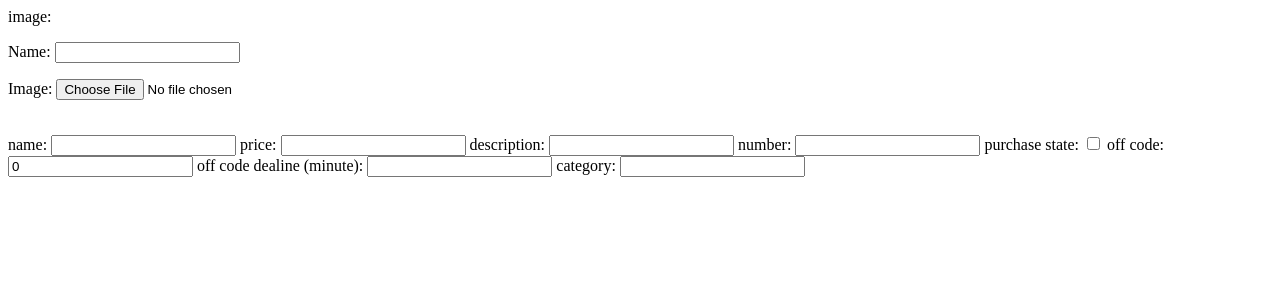
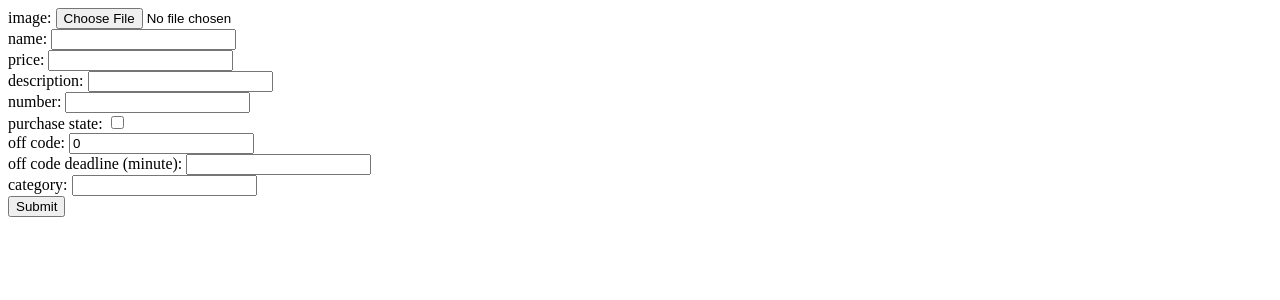
Before and after one commit to rezabhm/InstaPay, a Django app: page /product/create/form/ in a window 1280 px wide. Shown: the top 300 px of the page. Run offline with Django 3.2, Linux system fonts and the light colour scheme; a user stored in the database is signed in.

Commit message:
product create form 1

```diff
--- a/InstaPayServer/InstaPay/admin.py
+++ b/InstaPayServer/InstaPay/admin.py
@@ -22,7 +22,7 @@ class ProductAdmin(admin.ModelAdmin):
 
     fieldsets = (
 
-        ("product information", {"fields": ("name", "price", "description", "number", "category", "product_hashcode")}),
+        ("product information", {"fields": ("name", "price", "description", "number", "category", "product_hashcode", "image")}),
         ("off code", {"fields": ("off_code", "off_code_deadline")}),
         ("status", {"fields": ("purchase_state",)}),
         ("relation", {"fields": ("bloger",)})
--- a/InstaPayServer/InstaPay/models.py
+++ b/InstaPayServer/InstaPay/models.py
@@ -218,11 +218,11 @@ class Product(models.Model):
     # product hashcode
     product_hashcode = models.CharField(max_length=128, default=str(hash(name) % 10 ** 8))
 
-    # image
-    image = models.ImageField(upload_to="product_image/", default=None)
-
     # relation
     bloger = models.ForeignKey(Bloger, on_delete=models.CASCADE)
+
+    # image
+    image = models.ImageField(upload_to="InstaPay/Product_Image/", default=None)
 
     def __str__(self):
         return str(self.name)
--- a/InstaPayServer/InstaPay/templates/InstaPay/Create_Product.html
+++ b/InstaPayServer/InstaPay/templates/InstaPay/Create_Product.html
@@ -7,39 +7,42 @@
 
     {{ csrf_token }}
 
-    image: {{ form.as_p }}<br>
+    <label for="image">image: </label>
+    <input type="file" name="image" id="image"><br>
 
     <input type="hidden" value="{{ username }}" name="page_name" >
 
     <label for="name">name:</label>
-    <input type="text" id="name" name="name">
+    <input type="text" id="name" name="name"><br>
 
 
     <label for="price">price:</label>
-    <input type="number" id="price" name="price">
+    <input type="number" id="price" name="price"><br>
 
 
     <label for="description">description:</label>
-    <input type="text" id="description" name="description">
+    <input type="text" id="description" name="description"><br>
 
 
     <label for="number">number:</label>
-    <input type="number" id="number" name="number">
+    <input type="number" id="number" name="number"><br>
 
 
     <label for="purchase_state">purchase state: </label>
-    <input type="checkbox" id="purchase_state" name="purchase_state" value="true">
+    <input type="checkbox" id="purchase_state" name="purchase_state" value="true"><br>
 
 
     <label for="off_code">off code:</label>
-    <input type="number" id="off_code" name="off_code" value="0">
+    <input type="number" id="off_code" name="off_code" value="0"><br>
 
 
-    <label for="off_code_deadline">off code dealine (minute):</label>
-    <input type="number" id="off_code_deadline" name="off_code_deadline">
+    <label for="off_code_deadline">off code deadline (minute):</label>
+    <input type="number" id="off_code_deadline" name="off_code_deadline"><br>
 
     <label for="category">category: </label>
-    <input type="text" id="category" name="category">
+    <input type="text" id="category" name="category"><br>
+
+    <input type="submit" >
 
 </form>
 
--- a/InstaPayServer/InstaPay/urls.py
+++ b/InstaPayServer/InstaPay/urls.py
@@ -115,6 +115,6 @@ urlpatterns = [
     # Product Urls
 
     re_path(r"^product/create/form/$", views.create_product_form, name="Create_Product_form"),
-
+    re_path(r"^product/create/$", views.create_product, name="Create_Product"),
 
 ]
--- a/InstaPayServer/InstaPay/views.py
+++ b/InstaPayServer/InstaPay/views.py
@@ -599,6 +599,7 @@ def bloger_change_password_form(requests, page_name, password_hashcode):
             # password is incorrect
             return bloger_login_form(requests, "اطلاعات وارد شده نادرست است.")
 
+
 @csrf_exempt
 def bloger_change_password(requests):
 
@@ -650,12 +651,12 @@ def create_product_form(requests):
         # return create product form
         product_form = loader.get_template("InstaPay/Create_Product.html")
 
-        context = Context({
+        context = {
 
             "form": form.ProductForm(),
             "username": requests.user.username,
 
-        })
+        }
 
         return HttpResponse(product_form.render(context))
 
@@ -663,3 +664,58 @@ def create_product_form(requests):
 
         # redirect to main page
         return main(requests)
+
+
+@csrf_exempt
+def create_product(requests):
+
+    """
+    create product and store it's image
+    """
+
+    if requests.user.is_authenticated and not requests.user.is_superuser:
+
+        # create form
+
+        # save form image and product information
+        requests_inf = requests.POST
+
+        # get bloger object
+        bloger_obj = models.Bloger.objects.all().filter(page_name=requests.user.username)[0]
+
+        # get information
+        name = requests_inf["name"]
+        price = requests_inf["price"]
+        description = requests_inf["description"]
+        number = requests_inf["number"]
+        off_code = requests_inf["off_code"]
+        off_code_deadline = requests_inf["off_code_deadline"]
+        category = requests_inf["category"]
+        image = requests.FILES.get('image')
+
+        # set purchase_state value
+        try:
+            x = requests_inf["purchase_state"]
+            purchase_state = True
+        except:
+            purchase_state = False
+
+        # create product object
+        prod = models.Product()
+
+        # set attribute
+        prod.name = name
+        prod.price = price
+        prod.description = description
+        prod.number = number
+        prod.purchase_state = purchase_state
+        prod.off_code = off_code
+        prod.off_code_deadline = off_code_deadline
+        prod.category = category
+        prod.image = image
+        prod.bloger = bloger_obj
+
+        # save product
+        prod.save()
+
+        return HttpResponse("save ok")
```
Also changed, not shown: InstaPayServer/InstaPay/migrations/0006_auto_20211025_0843.py (added), InstaPayServer/InstaPay/migrations/0007_auto_20211025_0848.py (added), InstaPayServer/InstaPay/migrations/0008_auto_20211025_0905.py (added), InstaPayServer/db.sqlite3, InstaPayServer/media/InstaPay/Product_Image/ai.png (added).
